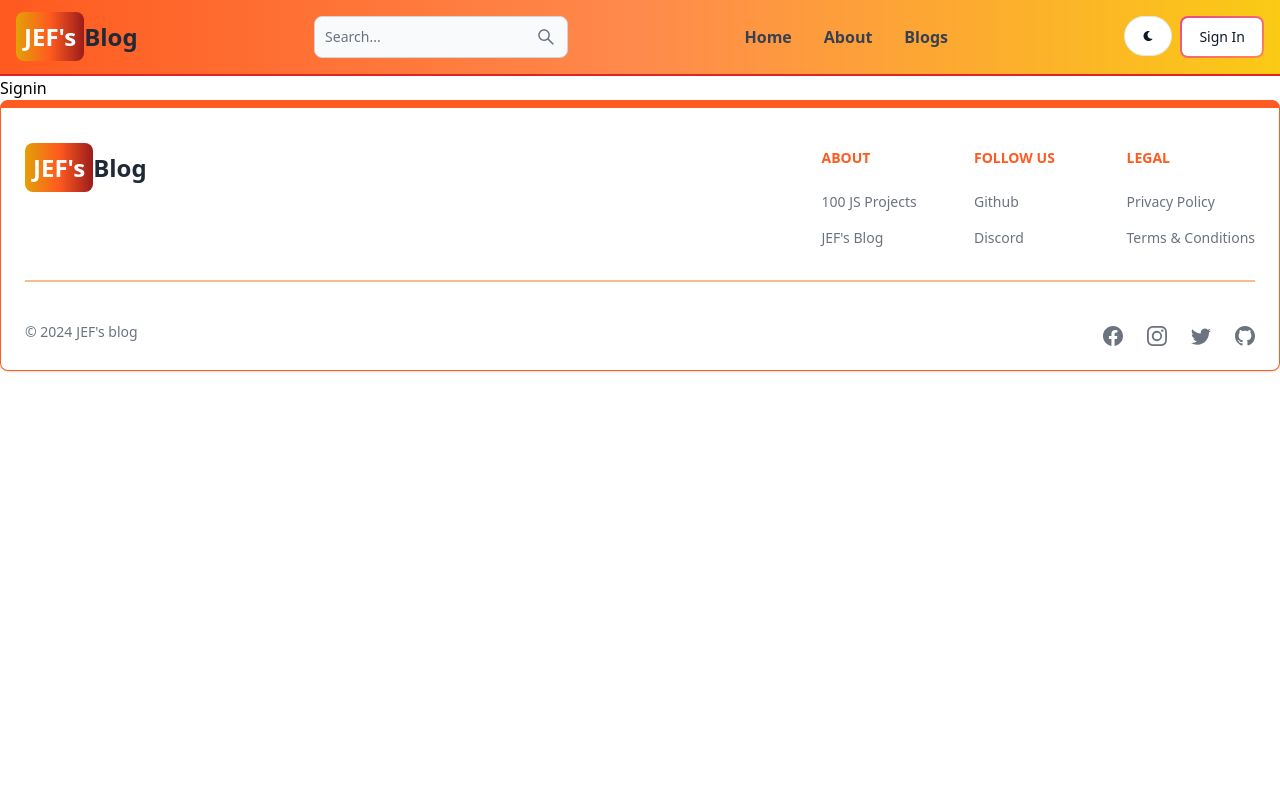
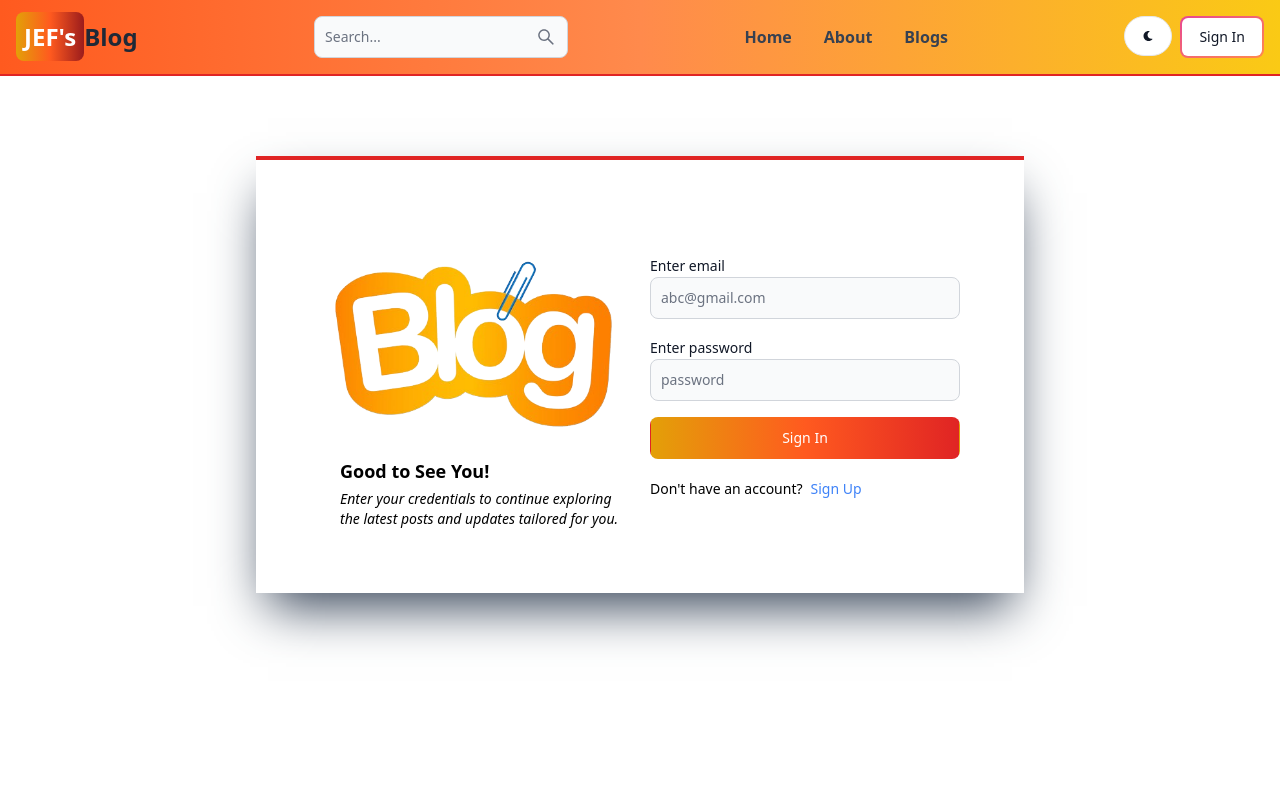
Before and after one commit to JeflinAbraham/Blog-Fullstack, a React (Vite) app in the folder Blog/: page /sign-in in a window 1280 px wide. Shown: the top 800 px of the page. Built offline with nearby package versions, Linux system fonts and the light colour scheme.

Commit message:
created signin page and functionality

```diff
--- a/Blog/src/pages/Signin.jsx
+++ b/Blog/src/pages/Signin.jsx
@@ -1,8 +1,128 @@
 import React from 'react'
+import { Link } from 'react-router-dom'
+import { Label, TextInput, Button, Spinner, Alert } from 'flowbite-react'
+import { useState } from 'react';
+import { useNavigate } from 'react-router-dom';
 
 function Signin() {
+  const [formData, setFormData] = useState({});
+  const [errorMessage, setErrorMessage] = useState(null);
+  const [loading, setLoading] = useState(false);
+  const navigate = useNavigate();
+
+  //{ ...formData }: This syntax spreads the existing formData object.
+  //[e.target.id]: e.target.value: This is the new key-value pair that we want to add or update in the formData object. It uses bracket notation to dynamically set the key based on the id property (e.target.id), and the value is taken from (e.target.value). This allows us to update the state of a specific form field identified by its id with the value entered by the user.
+  const handleChange = (e) => {
+    setFormData({ ...formData, [e.target.id]: e.target.value});
+  };
+
+  //use async whenever dealing with databases.
+  //here we are submitting the user data to the database.
+  const handleSubmit = async (e) => {
+    e.preventDefault();
+    if (!formData.email || !formData.password) {
+      return setErrorMessage('Please fill out all fields.');
+    }
+    try {
+      setLoading(true);
+      setErrorMessage(null);
+      const res = await fetch('/api/auth/signin', {
+        //post: This indicates that the client is sending data to the server.
+        method: 'POST',
+
+        //it specifies that the content being sent in the request body is JSON data.
+        headers: { 'Content-Type': 'application/json' },
+
+
+        body: JSON.stringify(formData),
+      });
+
+      const data = await res.json();
+      if (data.success === false) {
+        return setErrorMessage(data.message);
+      }
+      setLoading(false);
+      if(res.ok) {
+        navigate('/');
+      }
+    } catch (error) {
+      setErrorMessage(error.message);
+      setLoading(false);
+    }
+  };
+
+
   return (
-    <div>Signin</div>
+    <div className='min-h-screen'>
+      <div className='flex p-16 max-w-3xl mx-auto flex-col md:flex-row md:items-center gap-5 border-t-4 shadow-2xl shadow-slate-700 border-red-600 bg-white mt-20'>
+        {/* left */}
+        <div className='flex-1'>
+
+          <Link to='/' className='font-bold dark:text-white text-4xl'>
+            <img src='./src/pages/logoblog.png'></img>
+          </Link>
+
+          <p className='text-lg font-bold ml-5'>Good to See You!</p>
+          <p className='text-sm mt-1 italic ml-5'>
+          Enter your credentials to continue exploring the latest posts and updates tailored for you.
+          </p>
+
+        </div>
+        {/* right */}
+
+        <div className='flex-1'>
+          <form className='flex flex-col gap-4' onSubmit={handleSubmit}>
+
+            <div>
+              <Label value='Enter email' />
+              <TextInput
+                type='email'
+                placeholder='abc@gmail.com'
+                id='email'
+                onChange={handleChange}
+              />
+            </div>
+
+            <div>
+              <Label value='Enter password' />
+              <TextInput
+                type='password'
+                placeholder='password'
+                id='password'
+                onChange={handleChange}
+              />
+            </div>
+
+            <Button
+              className='bg-gradient-to-r from-yellow-400 via-orange-500 to-red-600'
+              type='submit'
+              disabled={loading}
+            >
+              {loading ? (
+                <div>
+                  <Spinner size='sm' />
+                  <span className='pl-3'>Loading...</span>
+                </div>
+              ) : (
+                'Sign In'
+              )}
+            </Button>
+
+          </form>
+          <div className='flex gap-2 text-sm mt-5'>
+            <span>Don't have an account?</span>
+            <Link to='/sign-up' className='text-blue-500'>
+              Sign Up
+            </Link>
+          </div>
+          {errorMessage && (
+            <Alert className='mt-5' color='failure'>
+              {errorMessage}
+            </Alert>
+          )}
+        </div>
+      </div>
+    </div>
   )
 }
 
--- a/Blog/src/pages/Signup.jsx
+++ b/Blog/src/pages/Signup.jsx
@@ -120,7 +120,7 @@ function Signup() {
 
           </form>
           <div className='flex gap-2 text-sm mt-5'>
-            <span>Have an account?</span>
+            <span>Already have an account?</span>
             <Link to='/sign-in' className='text-blue-500'>
               Sign In
             </Link>
```
